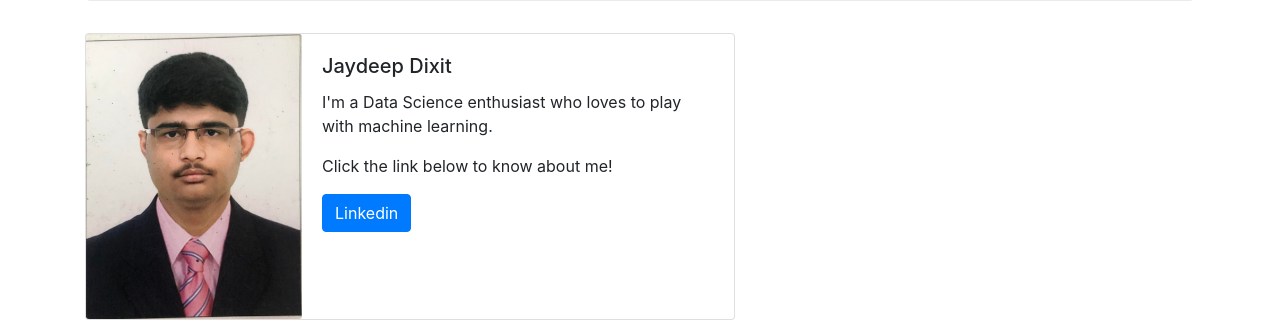
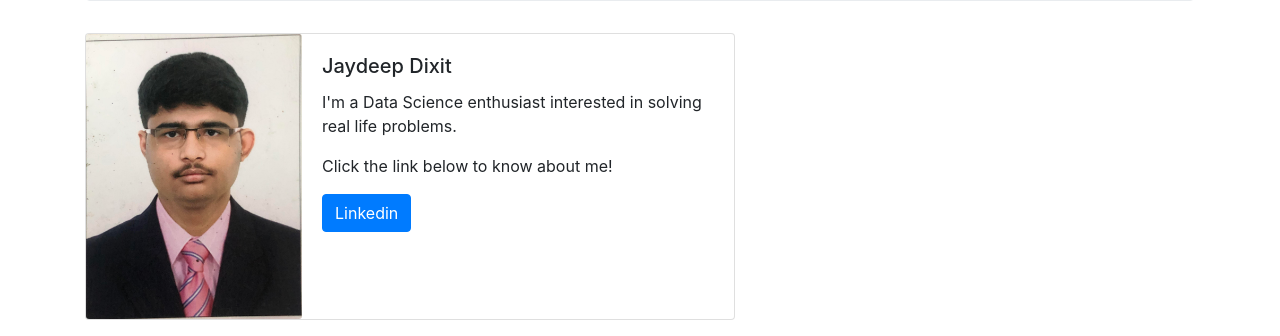
Before and after one commit to Jvdboss7/Movie-Recommendation-app, a Flask app: page / in a window 1280 px wide. Shown: the part 478-814 px from the top of the page. Run offline with Flask 2, Linux system fonts and the light colour scheme; some libraries are stand-ins or nearby versions.

Commit message:
Update base.html

```diff
--- a/templates/base.html
+++ b/templates/base.html
@@ -27,7 +27,7 @@
         <div class="col-md-8">
           <div class="card-body">
             <h5 class="card-title">Jaydeep Dixit</h5>
-            <p class="card-text">I'm a Data Science enthusiast who loves to play with machine learning.</p>
+            <p class="card-text">I'm a Data Science enthusiast interested in solving real life problems.</p>
             <p>Click the link below to know about me!</p>
             <a href="https://www.https://www.linkedin.com/in/jaydeep-d-ba1b75a6/" class="btn btn-primary" target="_blank">Linkedin</a>
           </div>
```
